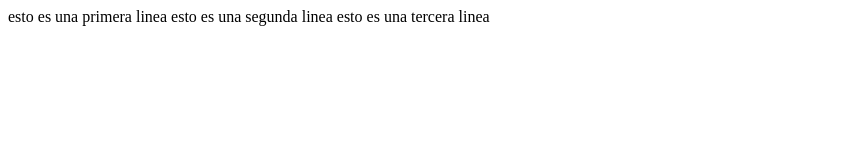
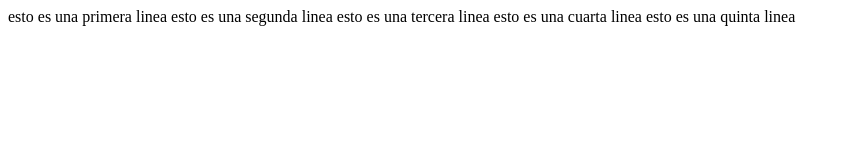
Before and after one commit to pedrog2312/pagina_git_martes_2025_2, a plain HTML site: page index.html in a window 1280 px wide. Shown: the whole page, without its empty margins (0-851 px from the left). Drawn offline with Linux system fonts and the light colour scheme.

Commit message:
quinto commit

```diff
--- a/index.html
+++ b/index.html
@@ -9,5 +9,7 @@
     <hi>esto es una primera linea</hi>
     <hi>esto es una segunda linea</hi>
     <hi>esto es una tercera linea</hi>
+    <hi>esto es una cuarta linea</hi>
+    <hi>esto es una quinta linea</hi>
 </body>
 </html>
```
